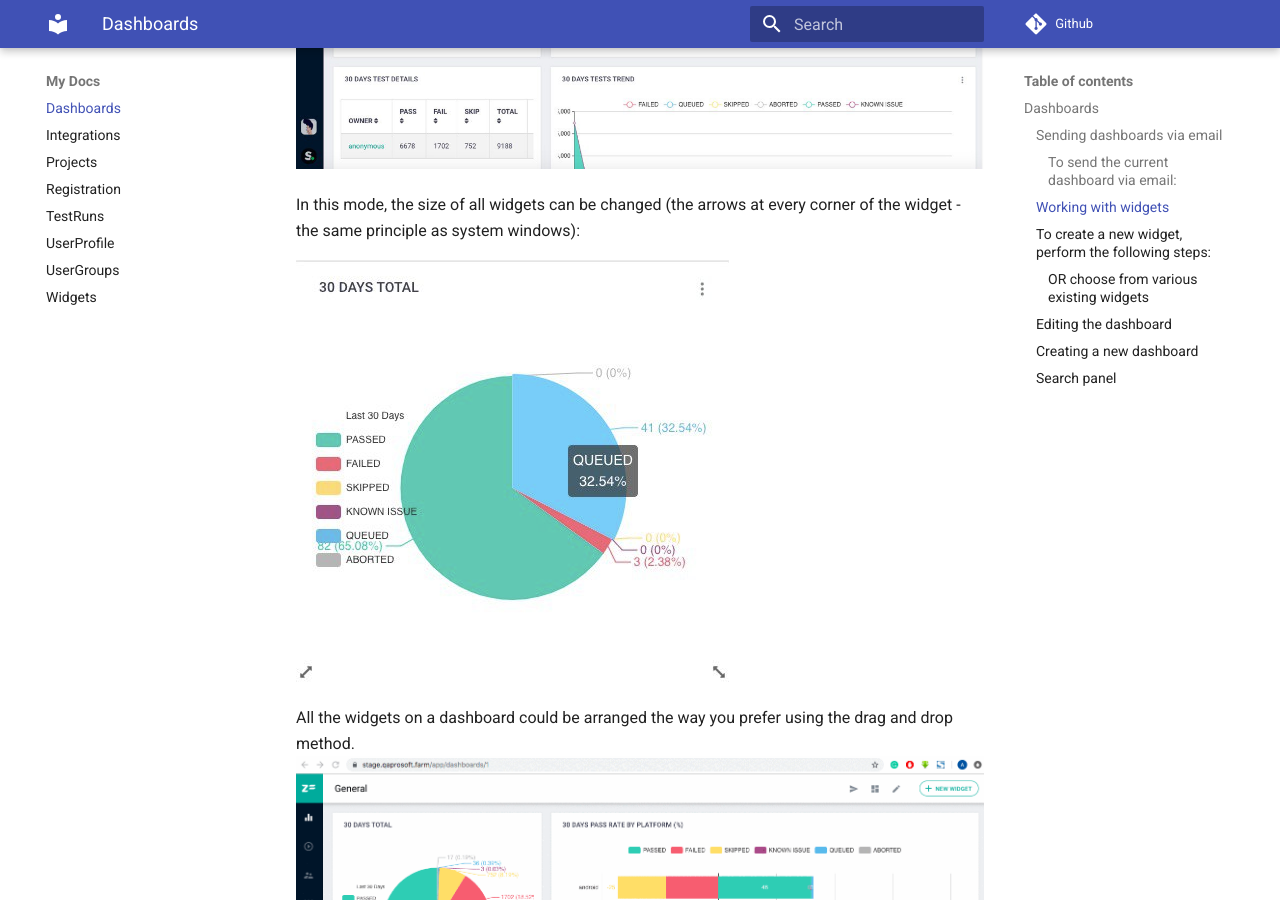
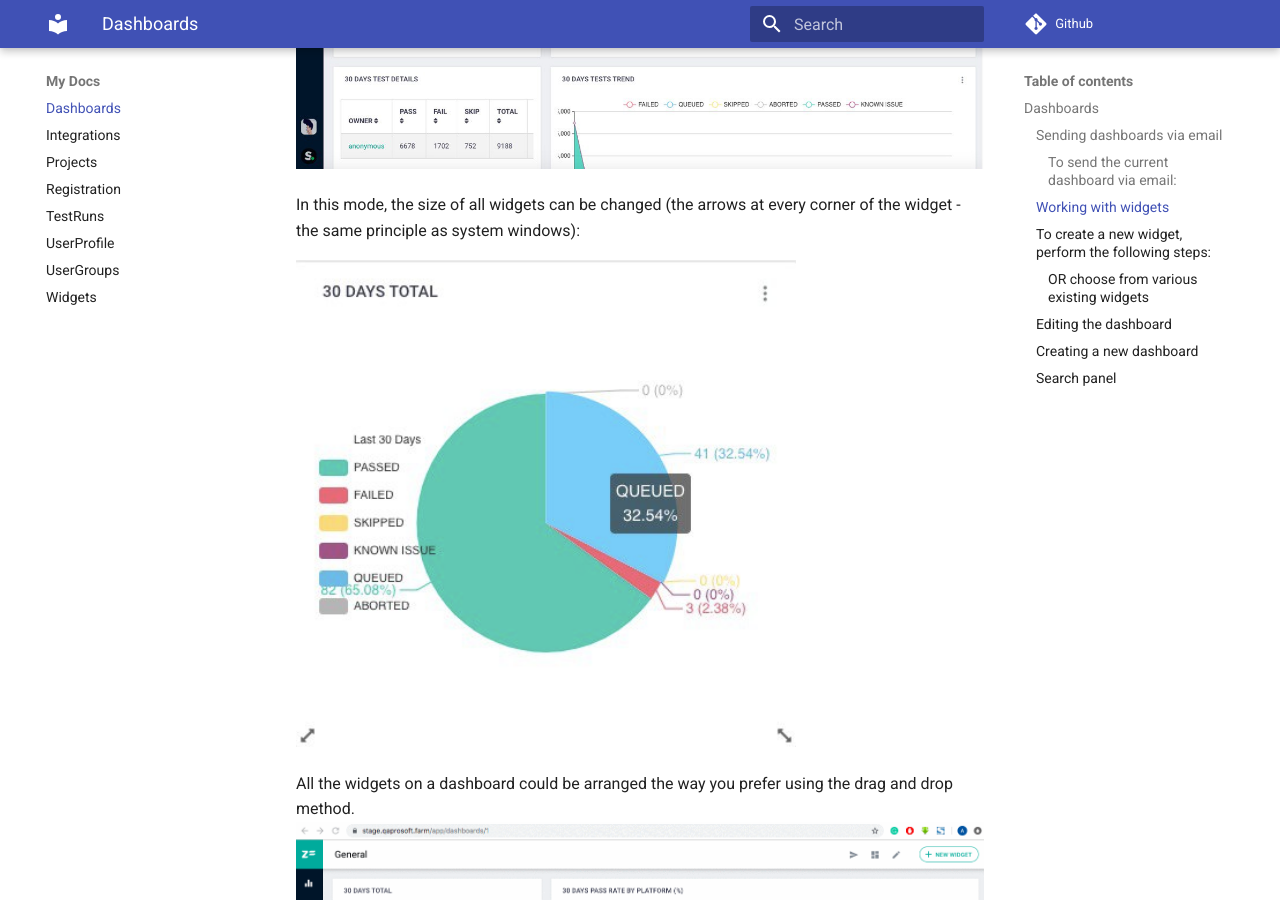
Before and after one commit to APGorobets/mkdocks1, an MkDocs documentation site: the page built from docs/dashboards.md, in a window 1280 px wide and 900 px high, scrolled down 2813 px. Built offline with MkDocs 1.6.1 and Material for MkDocs 9.7.7, drawn with Linux system fonts in a browser that asks for light colours; comment, search, counter and statistics services are not loaded.

Commit message:
Resizing
Resizing

```diff
--- a/docs/dashboards.md
+++ b/docs/dashboards.md
@@ -4,7 +4,7 @@
 By default, it accumulates 4 widgets - 30 days total, 30 days pass rate by platform, 30 days test details, and 30 days tests trend.
 Later on, all the other added widgets would also be displayed there:
 
-![alt text](https://github.com/APGorobets/mkdocks1/blob/master/images/zbrnnr%20_general%20dashboards.png?raw=true)
+<img src="https://github.com/APGorobets/mkdocks1/blob/master/images/zbrnnr%20_general%20dashboards.png?raw=true" alt="" width="900" />
 
 The upper bar of the window holds several icons with the actions that could be performed with the dashboard and its widgets:
 
@@ -19,11 +19,11 @@
 
 1. Click on the arrow icon in the upper-right corner of the window:
 
-![alt text](https://github.com/APGorobets/mkdocks1/blob/master/images/01-01.jpg?raw=true)
+<img src="https://github.com/APGorobets/mkdocks1/blob/master/images/01-01.jpg?raw=true" alt="" width="900" />
 
 2. The following pop-up would appear:
 
-![alt text](https://github.com/APGorobets/mkdocks1/blob/master/images/06-01.jpg?raw=true)
+<img src="https://github.com/APGorobets/mkdocks1/blob/master/images/06-01.jpg?raw=true" alt="" width="700" />
 
 3. “Name” and “Text” fields are filled by default, the text is changeable. Fill in the “Recipients” field (unlimited number of emails per time), and press the “Send” button.
 
@@ -31,23 +31,23 @@
 
 5. Email view of the General Dashboards page:
 
-![alt text](https://github.com/APGorobets/mkdocks1/blob/master/images/zbrnnr_dashboards%20via%20email_sent.png?raw=true)
+<img src="https://github.com/APGorobets/mkdocks1/blob/master/images/zbrnnr_dashboards%20via%20email_sent.png?raw=true" alt="" width="900" />
 
 #### Working with widgets
 
 To change the widget placement / resize the widget, click on the “Widgets” icon in the upper-right corner of the window:
 
-![alt text](https://github.com/APGorobets/mkdocks1/blob/master/images/04-01.jpg?raw=true)
+<img src="https://github.com/APGorobets/mkdocks1/blob/master/images/04-01.jpg?raw=true" alt="" width="900" />
 
 In this mode, the size of all widgets can be changed (the arrows at every corner of the widget - the same principle as system windows):
 
-![alt text](https://github.com/APGorobets/mkdocks1/blob/master/images/zbrnnr_dashboards_widget_changesize.jpeg?raw=true)
+<img src="https://github.com/APGorobets/mkdocks1/blob/master/images/zbrnnr_dashboards_widget_changesize.jpeg?raw=true" alt="" width="500" />
 
 All the widgets on a dashboard could be arranged the way you prefer using the drag and drop method.
-![alt text](https://github.com/APGorobets/mkdocks1/blob/master/images/dashboards-overview.gif?raw=true)
+<img src="https://github.com/APGorobets/mkdocks1/blob/master/images/dashboards-overview.gif?raw=true" alt="" width="900" />
 
 Once all the necessary changes are done, click on “Apply” button in the upper-right corner of the page:
-![alt text](https://github.com/APGorobets/mkdocks1/blob/master/images/zbrnnr_widgets_actions_apply-cancel.jpeg?raw=true)
+<img src="https://github.com/APGorobets/mkdocks1/blob/master/images/zbrnnr_widgets_actions_apply-cancel.jpeg?raw=true" alt="" width="900" />
 
 If you’ve changed your mind, click on **“Cancel”** button. The last saved version of the Widgets set and placement will be displayed.
 
@@ -59,8 +59,7 @@
 
 1. Navigate to the "Dashboards" page (a.k.a “General”) and click "+ NEW WIDGET" button in the top-right corner of the page:
 
-![alt text](https://github.com/APGorobets/mkdocks1/blob/master/images/04-01.jpg?raw=true)
-
+<img src="https://github.com/APGorobets/mkdocks1/blob/master/images/04-01.jpg?raw=true" alt="" width="900" />
 
 2. The “Choose widget” pop-up would appear, where you can choose one or several of the following configurable templates:
 
@@ -113,10 +112,11 @@
 
 To edit the dashboard, click on the pencil icon in the upper-right corner of the window:
 
-![alt text](https://github.com/APGorobets/mkdocks1/blob/master/images/03-01.jpg?raw=true)
+<img src="https://github.com/APGorobets/mkdocks1/blob/master/images/03-01.jpg?raw=true" alt="" width="900" />
+
 
 The following pop-up will appear:
-![alt text](https://github.com/APGorobets/mkdocks1/blob/master/images/edit_dashboards_popup.jpeg?raw=true)
+<img src="https://github.com/APGorobets/mkdocks1/blob/master/images/edit_dashboards_popup.jpeg?raw=true" alt="" width="700" />
 
 Fill in the *Key* and *Value* fields and click on **“Save”** button.
 
@@ -126,17 +126,17 @@
 
 To create a new dashboard, navigate to the side menu and click on the “Dashboards” icon and then on the “+Add dashboard” button:
 
-![alt text](https://github.com/APGorobets/mkdocks1/blob/master/images/05-01.jpg?raw=true)
+<img src="https://github.com/APGorobets/mkdocks1/blob/master/images/05-01.jpg?raw=true" alt="" width="900" />
 
 The following pop-up will appear:
 
-![alt text](https://github.com/APGorobets/mkdocks1/blob/master/images/new_dashboad_popup.jpeg?raw=true)
+<img src="https://github.com/APGorobets/mkdocks1/blob/master/images/new_dashboad_popup.jpeg?raw=true" alt="" width="700" />
 
 Create the name for the dashboard, choose whether it would be hidden or seen to other users (incl. admins), and press **“Create”** button.
 
 #### Search panel
 
-![alt text](https://github.com/APGorobets/mkdocks1/blob/master/images/zbrnnr_dashboards_search.png?raw=true)
+<img src="https://github.com/APGorobets/mkdocks1/blob/master/images/zbrnnr_dashboards_search.png?raw=true" alt="" width="500" />
 
 The search criteria:
 
@@ -166,4 +166,4 @@
   + Test Case Stability Trend (%)
   + Test Case Duration Details (Sec)
 
-![alt text](https://github.com/APGorobets/mkdocks1/blob/master/images/zbrnnr_dashboards_personal_filled.png?raw=true)
+<img src="https://github.com/APGorobets/mkdocks1/blob/master/images/zbrnnr_dashboards_personal_filled.png?raw=true" alt="" width="900" />
```
